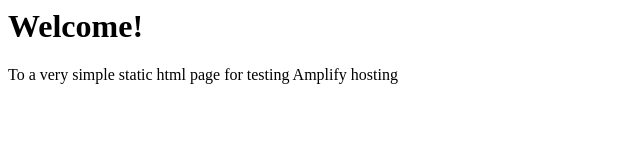
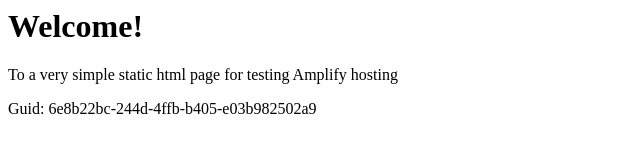
Before and after one commit to aws-aemilia-nrt/Github-PR-Commit-Integration-Test-DoNotTouch-Gith-OKSLNVO2-v1-prod-ap-northeast-1, a website: page src/index.html in a window 1280 px wide. Shown: the whole page, without its empty margins (0-640 px from the left). Drawn offline with Linux system fonts and the light colour scheme.

Commit message:
commit from integ tests

```diff
--- a/src/index.html
+++ b/src/index.html
@@ -1,3 +1,5 @@
+
+
 <html lang="en">
 
 <head>
@@ -10,6 +12,6 @@
 <body>
     <h1>Welcome!</h1>
     <p>To a very simple static html page for testing Amplify hosting</p>
-</body>
+    <p>Guid: 6e8b22bc-244d-4ffb-b405-e03b982502a9</p></body>
 
 </html>
```
